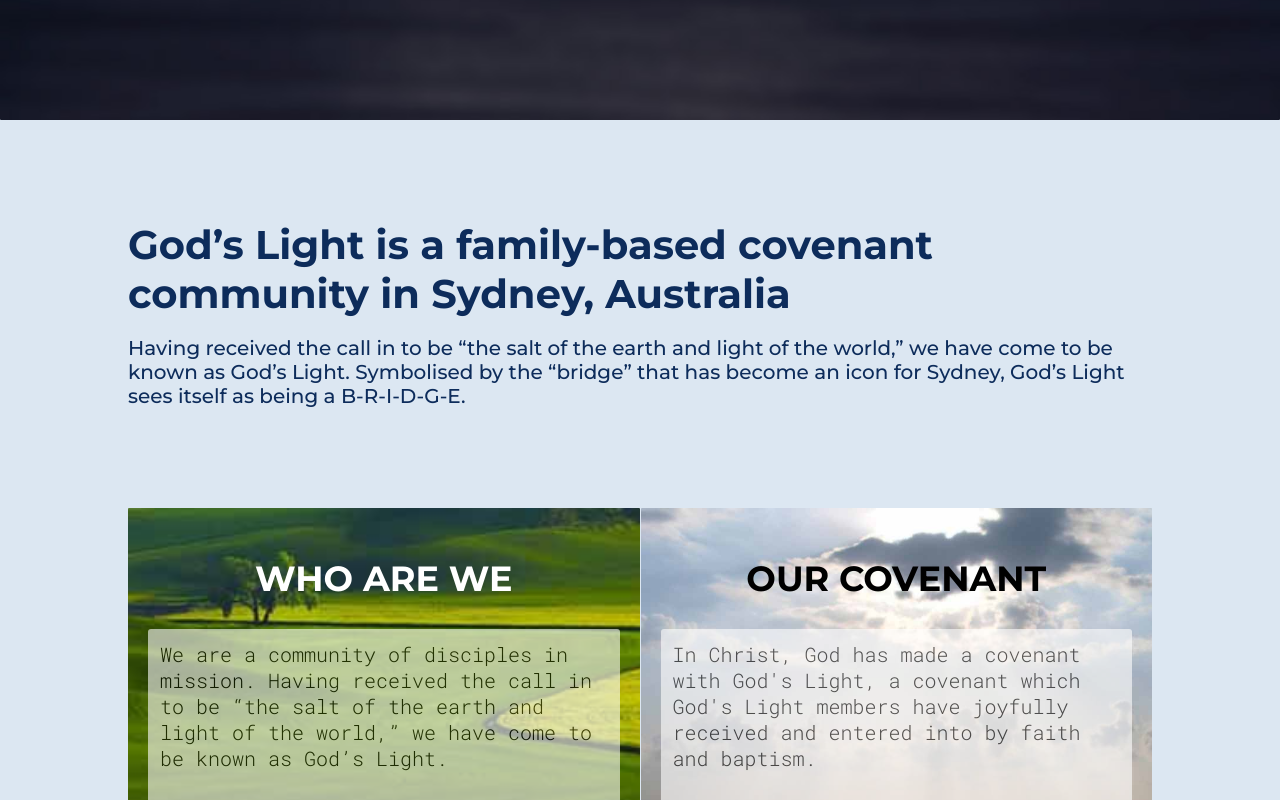
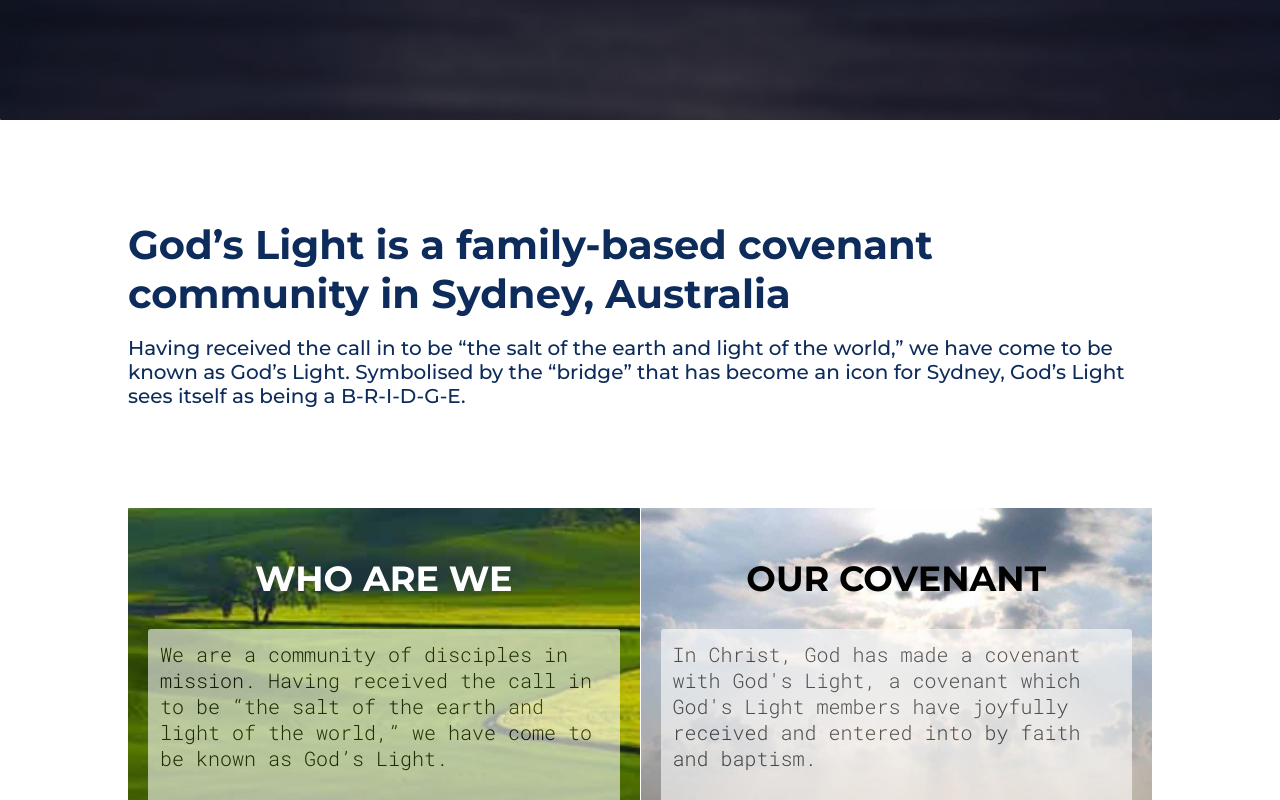
Before and after one commit to dmoralestech/gods-light, a React (Create React App) app: page / in a window 1280 px wide. Shown: the part 680-1480 px from the top of the page. Built offline with nearby package versions, Linux system fonts and the light colour scheme.

Commit message:
Add section data

```diff
--- a/src/App.css
+++ b/src/App.css
@@ -13,7 +13,8 @@ body {
   margin: 0;
   /*font-family: 'Open Sans', 'sans-serif';*/
   font-family: 'Montserrat', sans-serif;
-  background-color: #DCE7F2;;
+  /*background-color: #DCE7F2;;*/
+  background-color: white;;
   /*color: #444;*/
   height: 100vh;
   width: 100vw;
@@ -45,6 +46,8 @@ body {
 .section-row {
   padding-top: 100px;
   padding-bottom: 100px;
+  padding-left: 100px;
+  padding-right: 100px;
 }
 
 .section-title {
@@ -308,7 +311,7 @@ p {
   }
 }
 
-@media screen and (min-width: 1025px){
+@media screen and (min-width: 1025px) and  (max-width: 1660px){
   .section-title {
     max-width: 1024px;
   }
```
Also changed, not shown: 8 other files (tests, documents, lock files or other folders).
